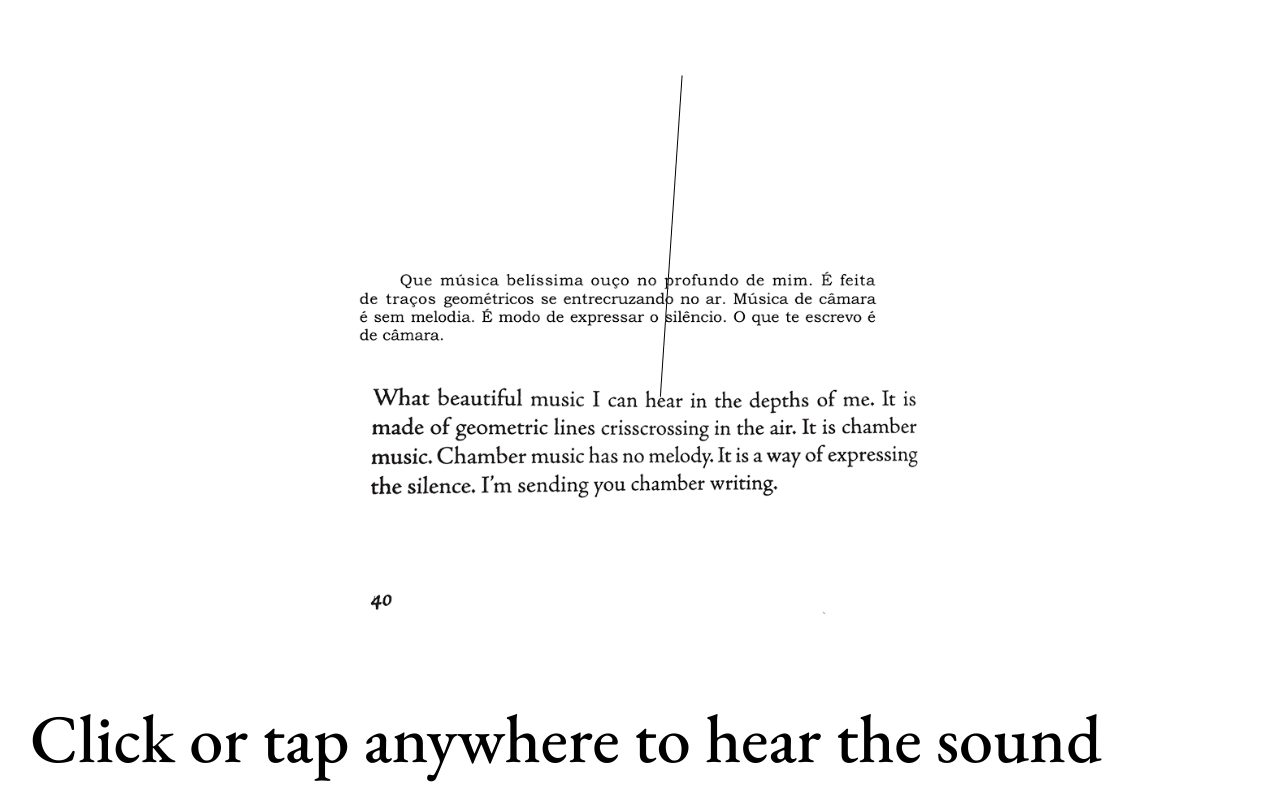
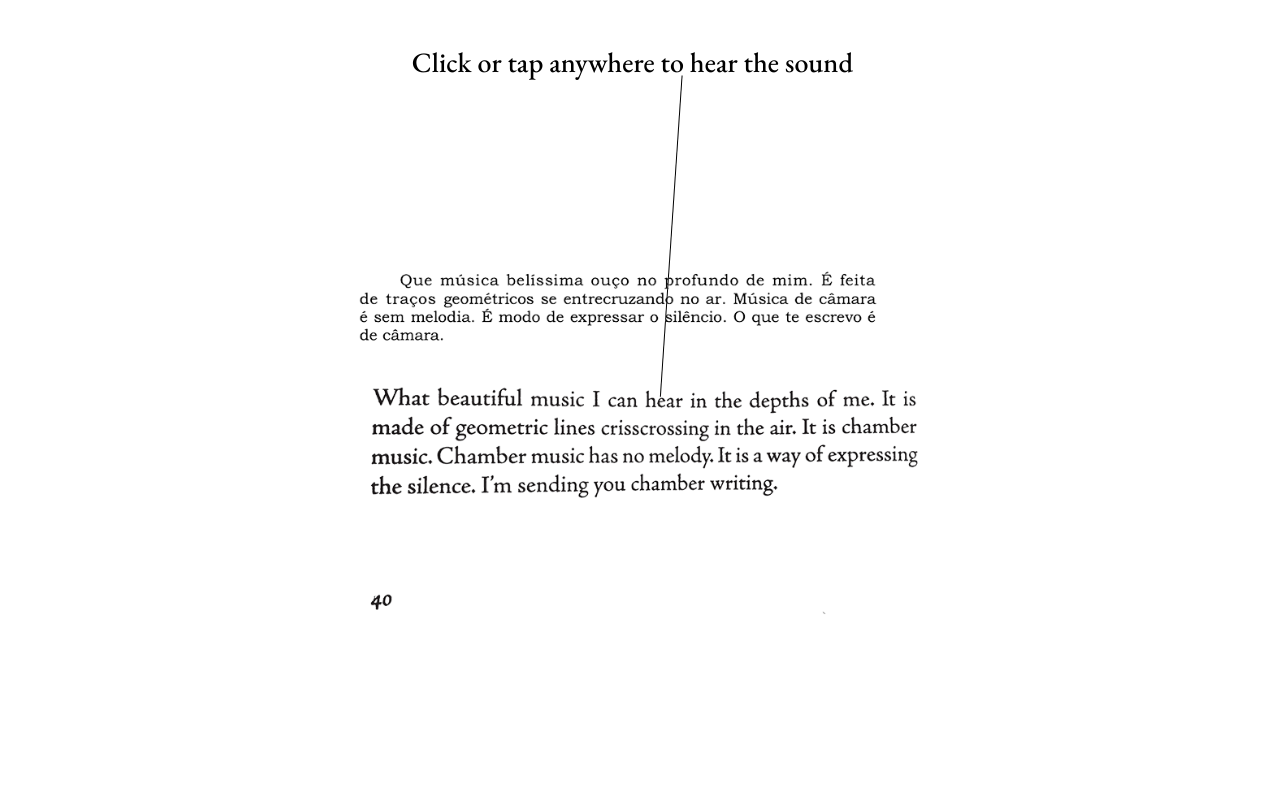
Before and after one commit to leodomingo/interesting-lines, a SvelteKit app: page / in a window 1280 px wide. Built offline with nearby package versions, Linux system fonts and the light colour scheme.

Commit message:
centered version

```diff
--- a/src/components/canvas/index.svelte
+++ b/src/components/canvas/index.svelte
@@ -274,10 +274,10 @@
 		left: 0;
 		z-index: 10;
 		display: flex;
-		justify-content: flex-start;
-		align-items: flex-end;
+		justify-content: center;
+		align-items: flex-start;
 		font-family: 'EB Garamond', serif;
-		font-size: 4.25rem;
+		font-size: 1.75rem;
 		line-height: 4rem;
 
 		transition: opacity ease-in-out 0.5s;
```
